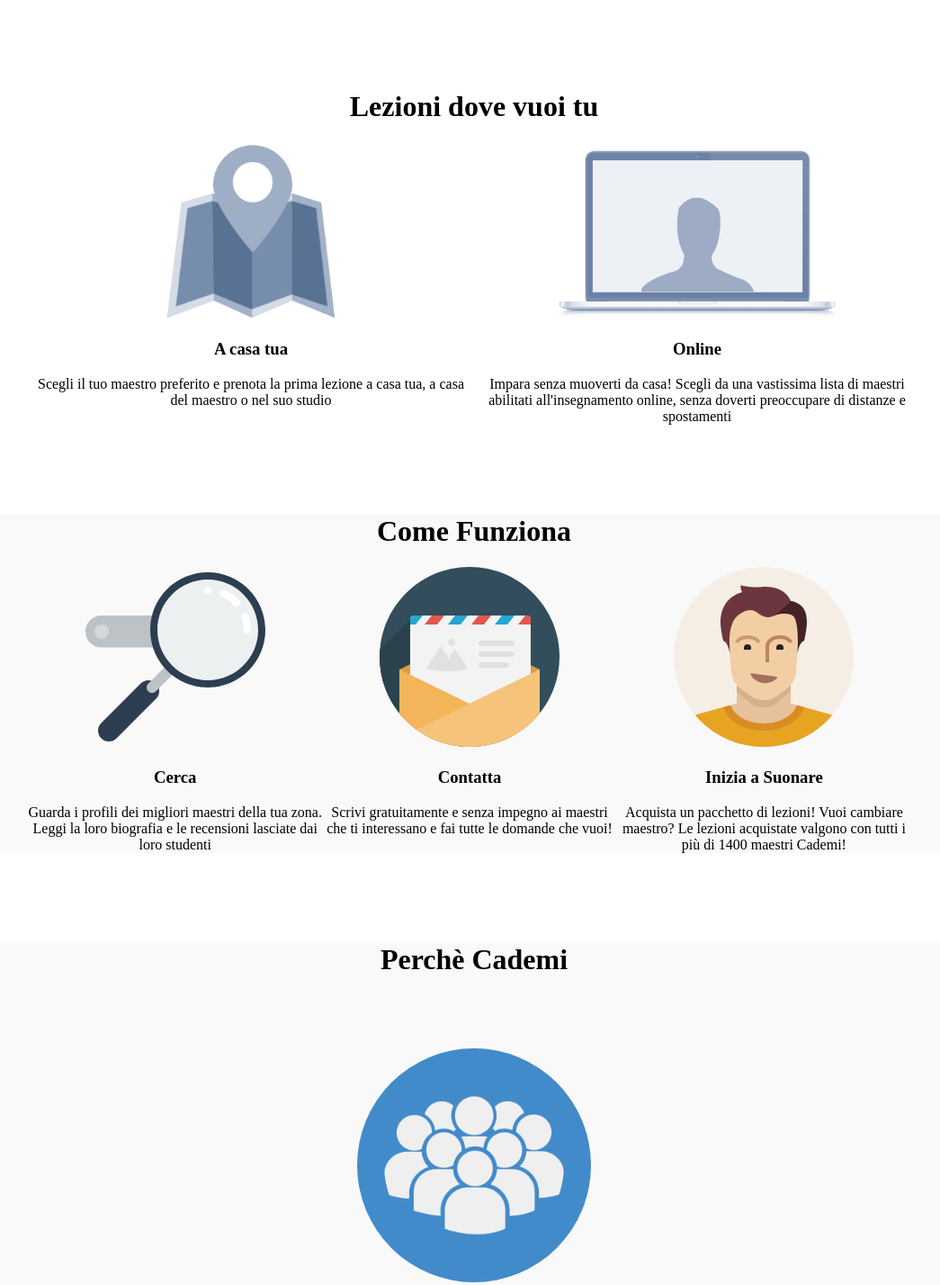
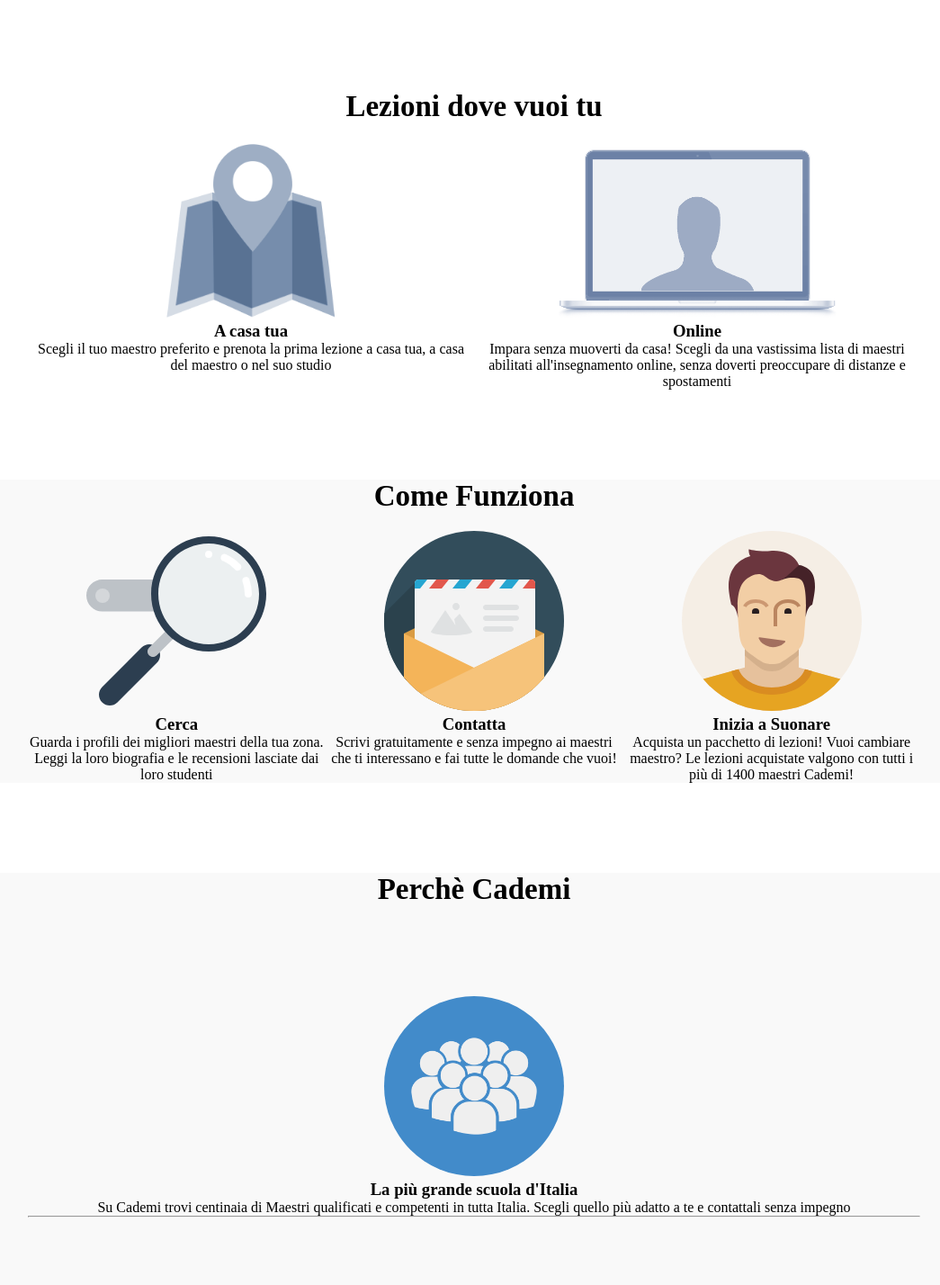
Before and after one commit to endritmorina94/html-css-resp-wannabe-12bool, a plain HTML site: page index.html in a window 1280 px wide. Shown: the top 1428 px of the page at 90% size, without its empty margins (113-1158 px from the left). Drawn offline with Linux system fonts and the light colour scheme; files that its build step writes are made by us from their sources.

Commit message:
Ho applicato le classi del framework rendendo la pagina responsive.

```diff
--- a/css/12bool.css
+++ b/css/12bool.css
@@ -51,7 +51,6 @@
 
 
 /* Cols */
-
 [class*="col-"]{
   float: left;
 }
--- a/css/style.css
+++ b/css/style.css
@@ -1,16 +1,12 @@
 .row {
-  width: 992px;
+  max-width: 992px;
   margin-left: auto;
   margin-right: auto;
   margin-top: 100px;
 }
 
 /* BLOCCO LEZIONI */
-#lezioni .row>.left,
-#lezioni .row>.right {
-  width: 50%;
-  float: left;
-}
+
 
 #lezioni .row img {
   /* per centrare orizzontalmente */
@@ -40,10 +36,7 @@
   text-align: center;
 }
 
-#why .row>.first,
-#why .row>.second,
-#why .row>.third {
-  width: 100%;
+#why .row> * {
   margin-top: 80px;
 }
 
@@ -54,6 +47,10 @@
 }
 
 /* COMMON */
+h2{
+  font-size: 33px;
+  margin-bottom: 20px;
+}
 .row::after {
   content: '';
   display: table;
--- a/index.html
+++ b/index.html
@@ -3,19 +3,20 @@
   <head>
     <meta charset="utf-8">
     <meta name="viewport" content="width=device-width, initial-scale=1.0">
-    <link rel="stylesheet" href="style.css">
+    <link rel="stylesheet" href="css/12bool.css">
+    <link rel="stylesheet" href="css/style.css">
     <title>Boolean aCademy</title>
   </head>
   <body>
     <div id="lezioni" class="container">
       <div class="row">
-        <h1>Lezioni dove vuoi tu</h1>
-        <div class="left">
+        <h2>Lezioni dove vuoi tu</h2>
+        <div class="col-xs-12 col-md-6 col-lg-6">
           <img src="img/icon/maps.png" alt="">
           <h3>A casa tua</h3>
           Scegli il tuo maestro preferito e prenota la prima lezione a casa tua, a casa del maestro o nel suo studio
         </div>
-        <div class="right">
+        <div class="col-xs-12 col-md-6 col-lg-6">
           <img src="img/icon/screen.png" alt="">
           <h3>Online</h3>
           Impara senza muoverti da casa! Scegli da una vastissima lista di maestri abilitati all'insegnamento online, senza doverti preoccupare di distanze e spostamenti
@@ -25,18 +26,18 @@
 
     <div id="steps" class="container grey">
       <div class="row">
-        <h1>Come Funziona</h1>
-        <div class="left">
+        <h2>Come Funziona</h2>
+        <div class="col-xs-12 col-md-6 col-lg-4">
           <img src="img/search.svg" alt="">
           <h3>Cerca</h3>
           Guarda i profili dei migliori maestri della tua zona. Leggi la loro biografia e le recensioni lasciate dai loro studenti
         </div>
-        <div class="central">
+        <div class="col-xs-12 col-md-6 col-lg-4">
           <img src="img/letter.svg" alt="">
           <h3>Contatta</h3>
           Scrivi gratuitamente e senza impegno ai maestri che ti interessano e fai tutte le domande che vuoi!
         </div>
-        <div class="right">
+        <div class="col-xs-12 col-md-12 col-lg-4">
           <img src="img/male.svg" alt="">
           <h3>Inizia a Suonare</h3>
           Acquista un pacchetto di lezioni! Vuoi cambiare maestro? Le lezioni acquistate valgono con tutti i più di 1400 maestri Cademi!
@@ -46,20 +47,20 @@
 
     <div id="why" class="container grey">
       <div class="row">
-        <h1>Perchè Cademi</h1>
-        <div class="first">
+        <h2>Perchè Cademi</h2>
+        <div class="col-xs-12 col-md-12 col-lg-12">
           <img src="img/icon/profile.png" alt="">
           <h3>La più grande scuola d'Italia</h3>
           Su Cademi trovi centinaia di Maestri qualificati e competenti in tutta Italia. Scegli quello più adatto a te e contattali senza impegno
           <hr>
         </div>
-        <div class="second">
+        <div class="col-xs-12 col-md-12 col-lg-12">
           <img src="img/icon/secure.png" alt="">
           <h3>Soddisfazione Garantita</h3>
           Se non sei soddisfatto del tuo maestro, puoi cambiarlo senza costi aggiuntivi. Le lezioni acquistate su Cademi possono essere utilizzate con tutti i nostri maestri e il nostro team è sempre disponibile per darti un consiglio!
           <hr>
         </div>
-        <div class="third">
+        <div class="col-xs-12 col-md-12 col-lg-12">
           <img src="img/icon/flex.png" alt="">
           <h3>Flessibile e Conveniente</h3>
           Cademi non ha alcun costo d’iscrizione a differenza delle scuole di musica tradizionali. Inoltre, sei tu a scegliere dove fare lezione e gli orari delle tue lezioni.
```
